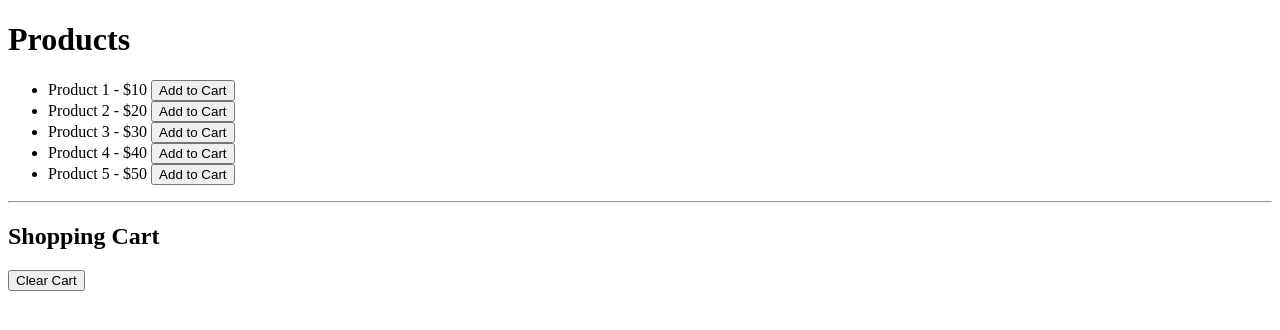
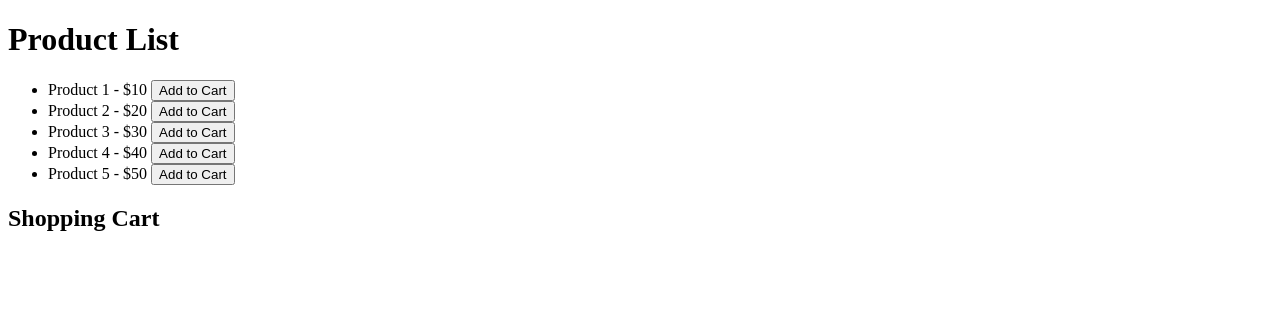
Before and after one commit to acciojob/shopping-cart-sessions-beingshahbaj, a website: page main.html in a window 1280 px wide. Drawn offline with Linux system fonts and the light colour scheme.

Commit message:
created a submission

```diff
--- a/main.html
+++ b/main.html
@@ -6,13 +6,10 @@
   </head>
 
   <body>
-    <!-- do not edit this file -->
-    <h1>Products</h1>
-    <ul id="product-list"></ul>
-    <hr />
-    <h2>Shopping Cart</h2>
-    <ul id="cart-list"></ul>
-    <button id="clear-cart-btn">Clear Cart</button>
+    <h1>Product List</h1>
+  <ul id="product-list"></ul>
+  <h2>Shopping Cart</h2>
+  <ul id="cart-list"></ul>
 
     <script type="text/javascript" src="./script.js"></script>
   </body>
```
